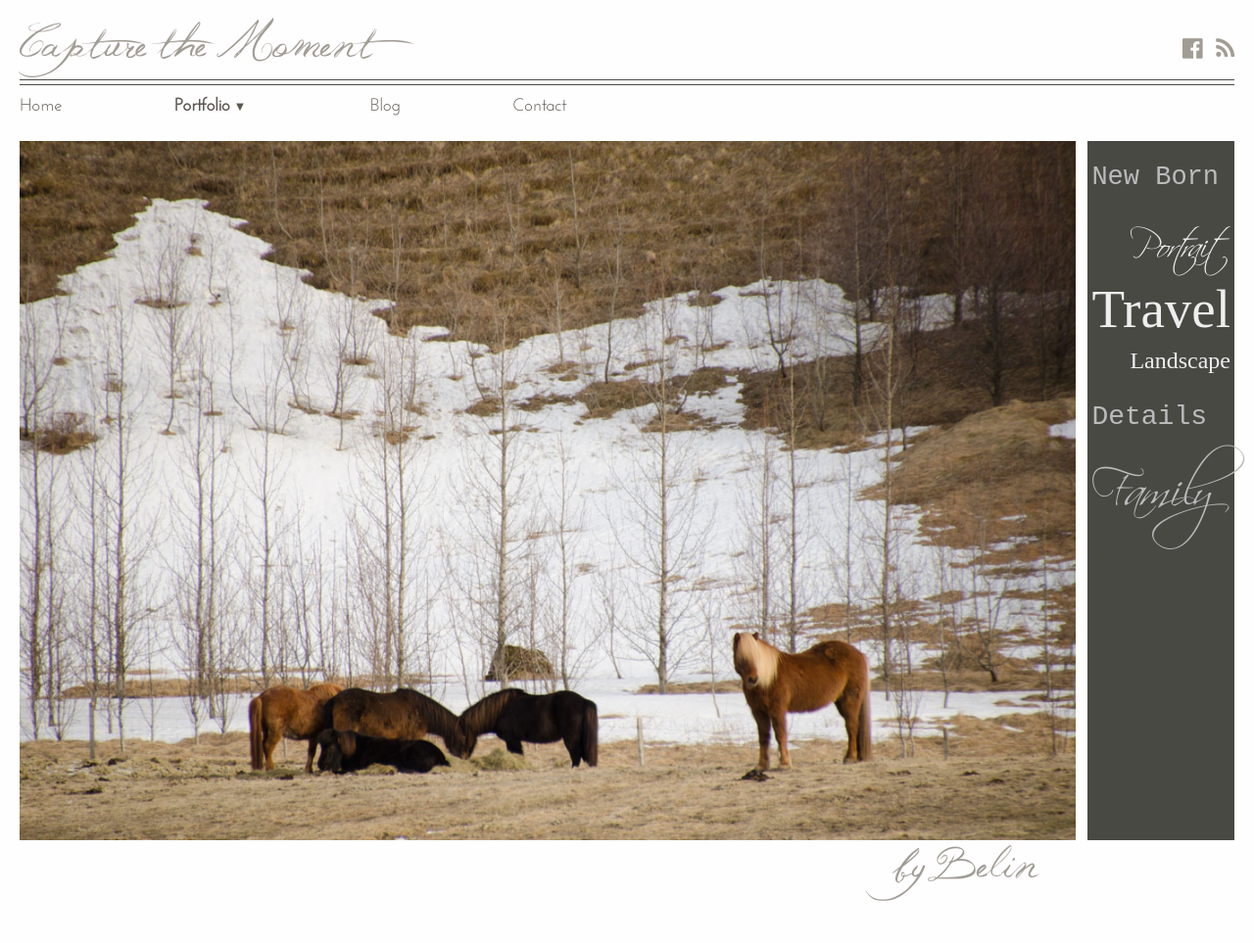
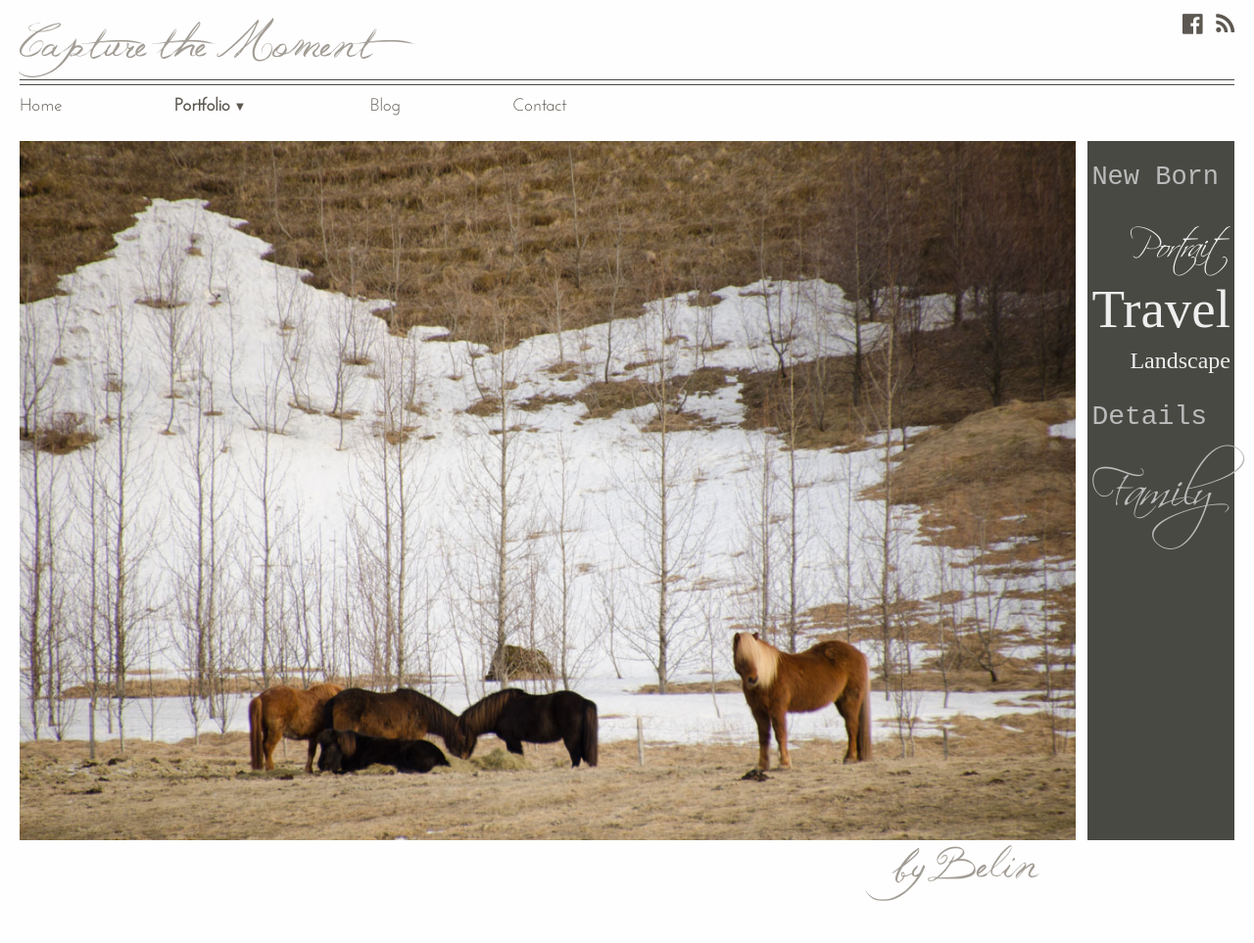
Before and after one commit to cmbybelin/cmbybelin.github.io, a Jekyll site: the page built from index.html, in a window 1280 px wide. Shown: the whole page at 98% size. Built offline with Jekyll 4.4.1, drawn with Linux system fonts in a browser that asks for light colours; nearby versions of some CDN libraries.

Commit message:
Move external links to top.

```diff
--- a/_includes/head.html
+++ b/_includes/head.html
@@ -12,11 +12,11 @@
 </head>
 <body>
  <header>
-  <a href="/">Capture the Moment</a>
   <div class="external-sites">
    <a href="https://www.facebook.com/cmbybelin" title="Facebook"><i class="fa fa-facebook-official"></i></a>&nbsp;&nbsp;
    <a href="/feed.xml" title="RSS feed"><i class="fa fa-rss"></i></a>
   </div>
+  <a class="title" href="/">Capture the Moment</a>
  </header>
  <nav>
   <ul>
--- a/style/main.css
+++ b/style/main.css
@@ -30,8 +30,7 @@ body {
  font-size: 15px;
  font-family: Josefin-Sans, Arial;
  line-height: 1.3em;
- padding: 12px;
- padding-bottom: 36px;
+ padding: 0 12px 36px;
 }
 
 header, nav, article {
@@ -39,10 +38,12 @@ header, nav, article {
  margin: 0 auto;
 }
 
-header a, .signature {
+.title {
+ display: block;
+ padding-top: 12px;
+}
+.title, .title:hover, .title:visited, .title:active, .signature {
  font-size: 45px;
-}
-header a, header a:hover, header a:visited, header a:active, .signature {
  font-family: Jellyka-Western-Princess, Verdana, Arial;
  line-height: 61px;
  color: rgb(161, 156, 148);
```
